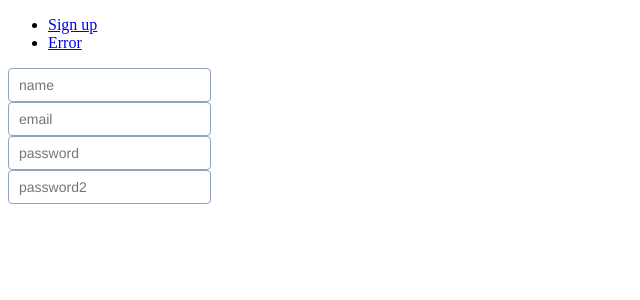
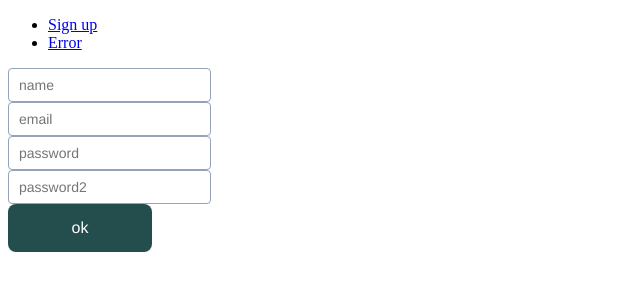
Before and after one commit to pixel-pixel/movie-tracker, a React (Create React App) app: page /sign-up in a window 1280 px wide. Shown: the top 300 px of the page, without its empty margins (0-640 px from the left). Built offline with nearby package versions, Linux system fonts and the light colour scheme.

Commit message:
[ADDED] Register page, register form component

```diff
--- a/package.json
+++ b/package.json
@@ -17,7 +17,8 @@
     "react-router-dom": "^5.3.0",
     "react-scripts": "4.0.3",
     "typescript": "^4.4.3",
-    "web-vitals": "^1.1.2"
+    "web-vitals": "^1.1.2",
+    "yup": "^0.32.9"
   },
   "scripts": {
     "start": "react-scripts start",
--- /dev/null
+++ b/src/common/shemes/index.ts
@@ -0,0 +1,3 @@
+import { registerShema } from "./registerShema";
+
+export { registerShema }
--- /dev/null
+++ b/src/common/shemes/registerShema.ts
@@ -0,0 +1,8 @@
+import * as Yup from 'yup'
+
+export const registerShema = Yup.object({
+  name: Yup.string().min(2).required('Email is required'),
+  email: Yup.string().email('Must be a valid email').max(255).required('Email is required'),
+  password: Yup.string().min(8).required('Password is required'),
+  password2: Yup.string().oneOf([Yup.ref('password')], 'Passwords must match').required("Confirm password")
+})
--- a/src/components/Button/Button.tsx
+++ b/src/components/Button/Button.tsx
@@ -1,13 +1,14 @@
-import React, { HTMLAttributes } from 'react';
+import React, { FC, ButtonHTMLAttributes } from 'react';
 import './Button.scss';
 
-export interface ButtonProps extends HTMLAttributes<HTMLButtonElement> {
+export interface ButtonProps extends ButtonHTMLAttributes<HTMLButtonElement> {
   label: string;
   btnType?: 'primary' | 'secondary' | 'tertiary';
+  type?: 'button' | 'submit'
   size?: 'small' | 'medium' | 'big';
 }
 
-export const Button: React.FC<ButtonProps> = ({
+export const Button: FC<ButtonProps> = ({
   label = 'button',
   btnType = 'primary',
   size = 'medium',
--- a/src/components/Input/Input.scss
+++ b/src/components/Input/Input.scss
@@ -49,7 +49,6 @@
     border: 1px solid #F44E3F !important;
   }
   &-wrapper {
-    position: relative;
     display: block;
   }
 
--- a/src/components/Input/Input.tsx
+++ b/src/components/Input/Input.tsx
@@ -1,9 +1,9 @@
-import React, { FC, HTMLAttributes } from 'react';
+import React, { FC, InputHTMLAttributes } from 'react';
 import './Input.scss';
 
-export interface InputProps extends HTMLAttributes<HTMLInputElement> {
+export interface InputProps extends InputHTMLAttributes<HTMLInputElement> {
   name: string,
-  error?: string;
+  error?: string | null;
 }
 
 export const Input: FC<InputProps> = ({
--- a/src/components/SignUpForm/SignUpForm.tsx
+++ b/src/components/SignUpForm/SignUpForm.tsx
@@ -1,13 +1,54 @@
 import React, { FC } from "react";
+import { Field, Form, Formik } from "formik"
+import Button from "../Button";
 import Input from "../Input";
+import { registerShema } from "../../common/shemes";
 
-export const SignUpForm: FC = () => {
+interface SignUpFormValues {
+  name: string | null,
+  email: string | null,
+  password: string | null,
+  password2: string | null
+}
+
+export interface SignUpFormProps {
+  onSubmit: (values: SignUpFormValues) => void
+}
+
+export const SignUpForm: FC<SignUpFormProps> = ({ onSubmit }) => {
+  const initialValues: SignUpFormValues = {
+    name: null,
+    email: null,
+    password: null,
+    password2: null
+  }
+
   return (
-    <form>
-      <Input name="name" />
-      <Input name="email" />
-      <Input name="password" />
-      <Input name="password2" />
-    </form>
+    <Formik
+      initialValues={initialValues}
+      validationSchema={registerShema}
+      onSubmit={onSubmit}
+    >
+      <Form>
+        <Field
+          name="name"
+          type="text"
+          as={Input} />
+        <Field
+          name="email"
+          type="email"
+          as={Input} />
+        <Field
+          name="password"
+          type="text"
+          as={Input} />
+        <Field
+          name="password2"
+          type="text"
+          as={Input} />
+
+        <Button type="submit" label="ok" />
+      </Form>
+    </Formik>
   )
 }
--- a/src/pages/SignUpPage/SignUpPage.tsx
+++ b/src/pages/SignUpPage/SignUpPage.tsx
@@ -2,5 +2,5 @@ import React, { FC } from "react";
 import SignUpForm from "../../components/SignUpForm";
 
 export const SignUpPage: FC = () => (
-  <SignUpForm />
+  <SignUpForm onSubmit={values => alert(JSON.stringify(values))}/>
 )
```
Also changed, not shown: 1 other file (tests, documents, lock files or other folders).
